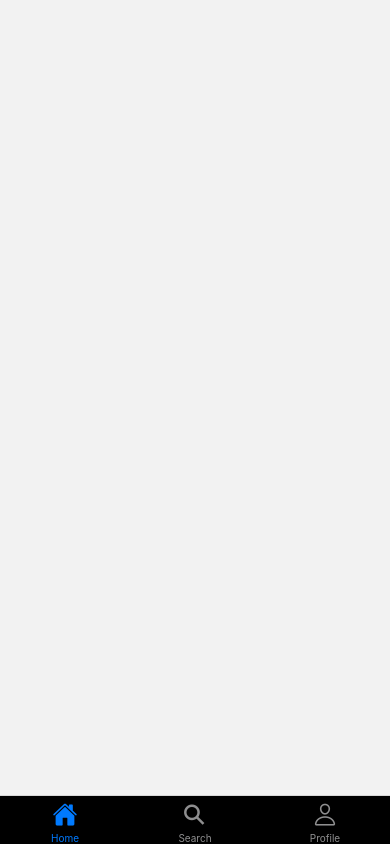
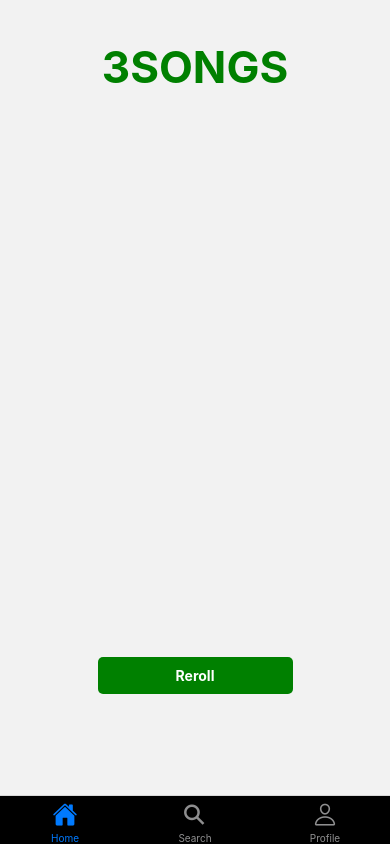
Before and after one commit to fxie48/GeorgiaTechMarketplace, a React Native app: screen / in a window 390 px wide. Built offline with nearby package versions, Linux system fonts and the light colour scheme; no server answers.

Commit message:
home screen title and reroll

```diff
--- a/constants/theme.js
+++ b/constants/theme.js
@@ -14,7 +14,7 @@ const COLORS = {
   white: "#FFFFFF",
   black: "#000000",
   red: "#e81e4d",
-  green: " #00C135",
+  green: " #0E801A",
   lightWhite: "#FAFAFC",
 };
 
--- a/screens/Home.jsx
+++ b/screens/Home.jsx
@@ -1,4 +1,4 @@
-import {StyleSheet, Text, View, Button} from 'react-native'
+import {StyleSheet, Text, View, TouchableOpacity} from 'react-native'
 import React, { useEffect } from 'react'
 import { SafeAreaView } from 'react-native-safe-area-context'
 import styles from './home.style'
@@ -14,10 +14,14 @@ const Home = () => {
 
     return (
         <SafeAreaView>
-            <View style = {styles.appBarWrapper}>
-                <View style={styles.appBar}>
+            <View style = {styles.headerContainer}>
+                <Text style ={styles.headerStyle}> 3SONGS </Text>
+            </View>
 
-                </View>
+            <View style = {styles.buttonContainer}>
+                <TouchableOpacity style = {styles.buttonStyle}>
+                    <Text style = {styles.buttonText}> Reroll </Text>
+                </TouchableOpacity>
             </View>
         </SafeAreaView>
     )
--- a/screens/home.style.js
+++ b/screens/home.style.js
@@ -1,19 +1,40 @@
-import { StyleSheet } from "react-native";
+import { Dimensions, StyleSheet } from "react-native";
 import {COLORS, SIZES} from "../constants/index";
+
+const screenWidth = Dimensions.get('window').width;
+const screenHeight = Dimensions.get('window').height;
 
 const styles = StyleSheet.create({
     textStyle: {
         fontFamily: "bold",
         fontSize: 40
     },
-    appBarWrapper: {
+    headerContainer: {
+        flexDirection: "column",
+        alignItems: "center",
+        marginTop: 40
+    },
+    headerStyle: {
         marginHorizontal: 22,
-        marginTop: SIZES.small
+        fontSize: SIZES.xxLarge,
+        color: 'green',
+        fontWeight: 'bold'
     },
-    appBar: {
-        flexDirection: "row",
-        justifyContent: "space-between",
-        alignItems: "center"
+    buttonStyle: {
+        backgroundColor: 'green',
+        padding: 10,
+        borderRadius: 5,
+        alignItems: 'center',
+        width: screenWidth / 2
+    },
+    buttonText: {
+        fontWeight: 'bold',
+        color: 'white'
+    },
+    buttonContainer: {
+        flexDirection: "column",
+        alignItems: 'center',
+        paddingTop: screenHeight - (screenHeight / 3)
     }
 })
 
```
